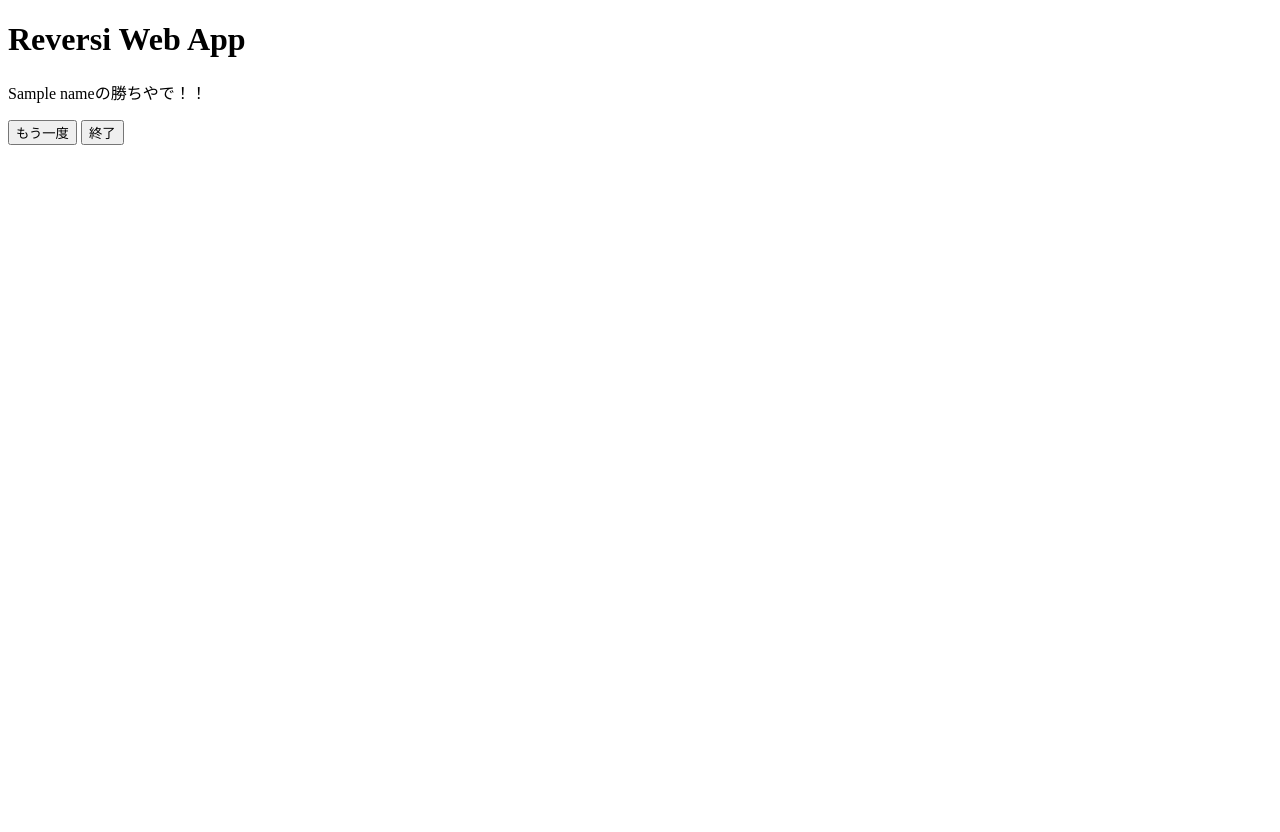
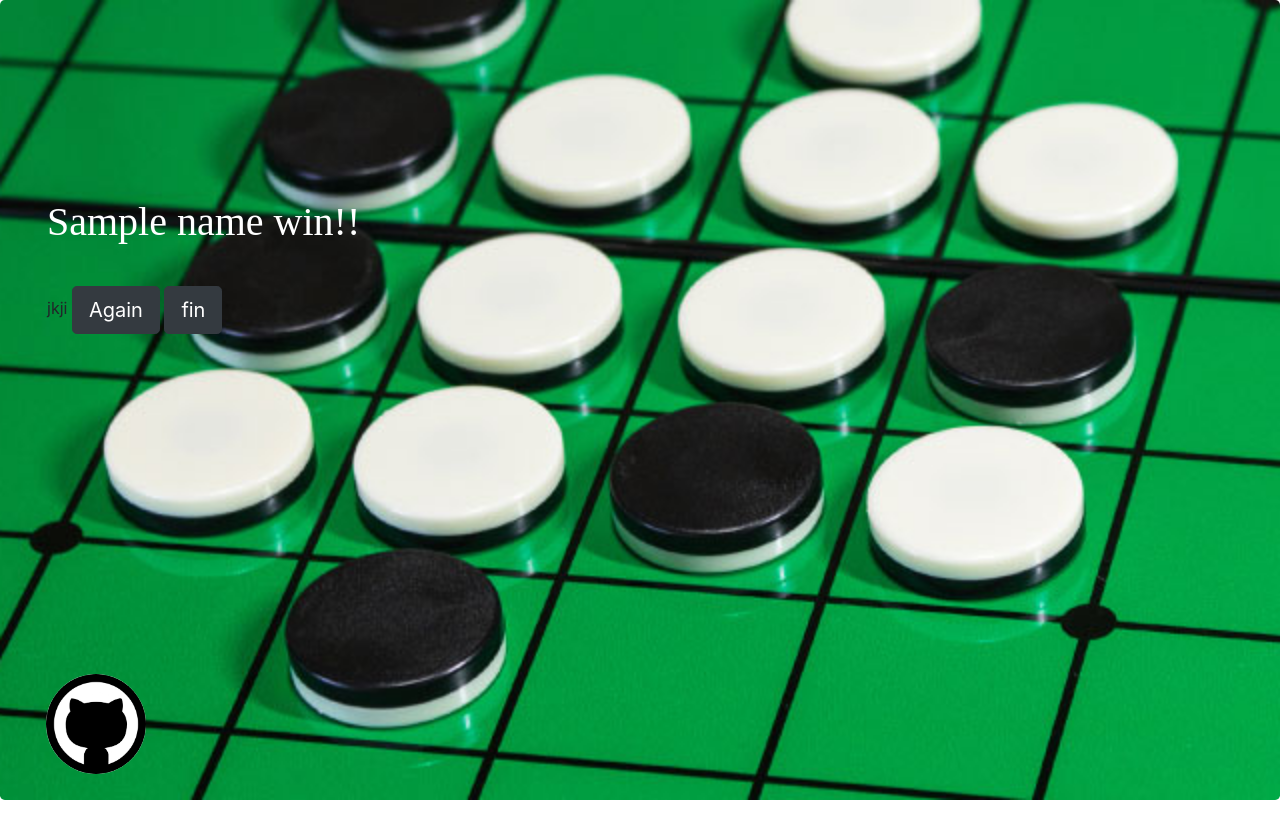
Before and after one commit to Reversi-Web-App-Makers-Team/reversiApp, a Flask app: template templates/fin.html in a window 1280 px wide. Before the commit the page ends 145 px from the top, so only its background shows below. Run offline with Flask 2, Linux system fonts and the light colour scheme; the template is opened without the code that fills it: most values are stand-ins (such as "Sample title", 1, 10 or a date in 2020).

Commit message:
MOD: background image

```diff
--- a/templates/fin.html
+++ b/templates/fin.html
@@ -1,18 +1,35 @@
 <!DOCTYPE html>
 <html>
-<link rel="stylesheet" type="text/css" href="../static/css/style.css">
+<head>
+    <title>Reversi Web App</title>
+    <link rel="stylesheet" type="text/css" href="../static/css/style.css">
+    <link rel="stylesheet" type="text/css" href="../static/css/bootstrap.min.css">
+</head>
+
 <body>
 
-<h1>Reversi Web App</h1>
-{% if winner == 2 %}
-<p>引き分けやで！！</p>
-{% else %}
-<p>{{ name }}の勝ちやで！！</p>
-{% endif %}
+    <!-- jumbotron -->
+    <div class="jumbotron jumbotron-extend">
+        <div class="container-fluid jumbotron-container">
 
-<input onclick="location.href='/home'" type="button" value="もう一度" href="#" class="btn-square">
-</form>
-<input onclick="location.href='/'" type="button" value="終了" href="#" class="btn-square">
+            {% if winner == 2 %}
+            <h1 class="site-name"><font color="white">Draw!</font></h1>
+            {% else %}
+            <h1 class="site-name"><font color="white">{{ name }} win!!</font></h1>
+        jkji    {% endif %}
+
+            <input onclick="location.href='/home'" type="button" value="Again" href="#" class="btn btn-dark btn-lg">
+            <input onclick="location.href='/'" type="button" value="fin" href="#" class="btn btn-dark btn-lg">
+
+        </div>
+
+
+        <div class="sns-button">
+        <ul class="list-inline">
+            <li><a href="https://github.com/reversiWebApp/"><img class="to-circle" src="../static/images/github.jpg" alt="github"></a></li>
+        </ul>
+    </div>
+
 
 </body>
 </html>
```
